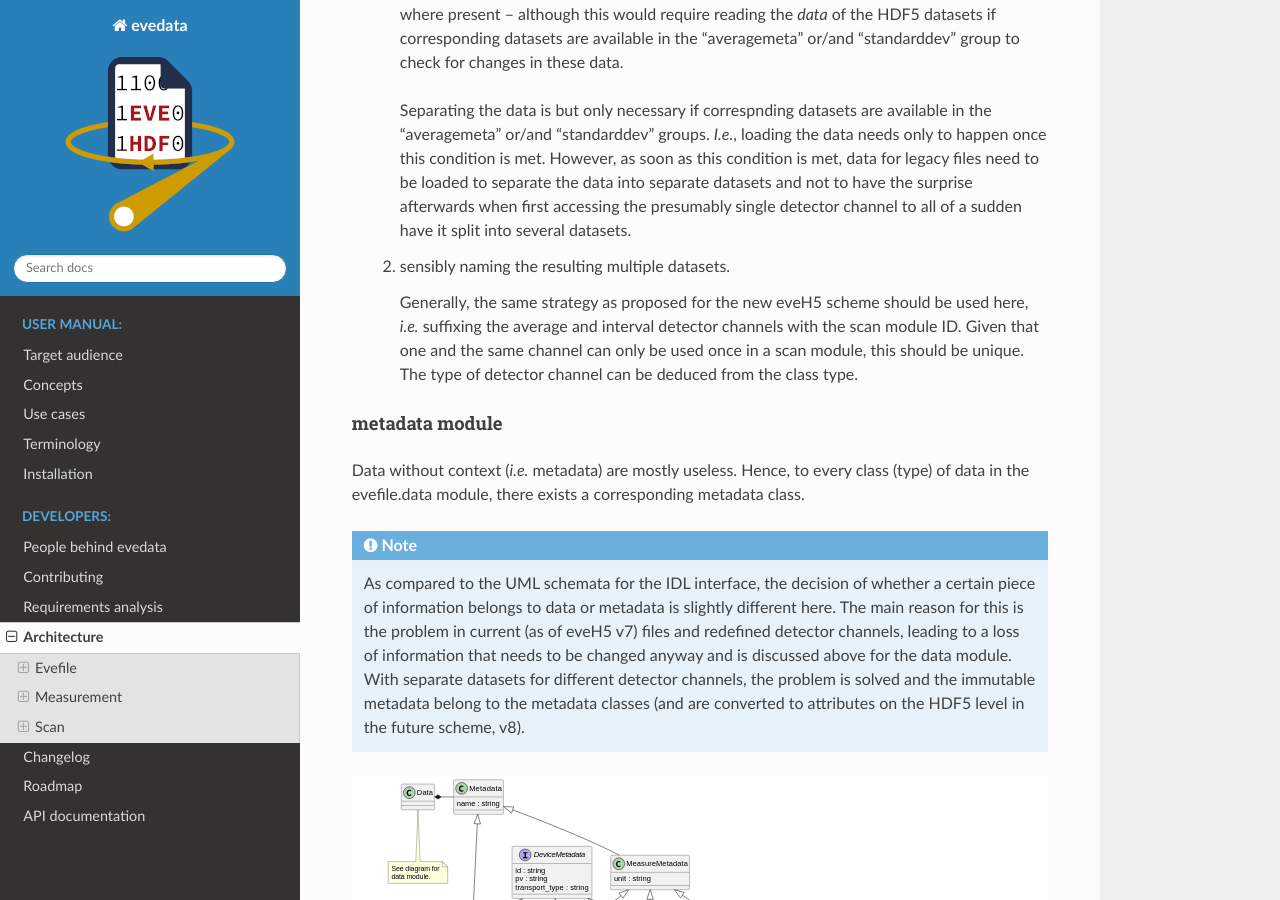
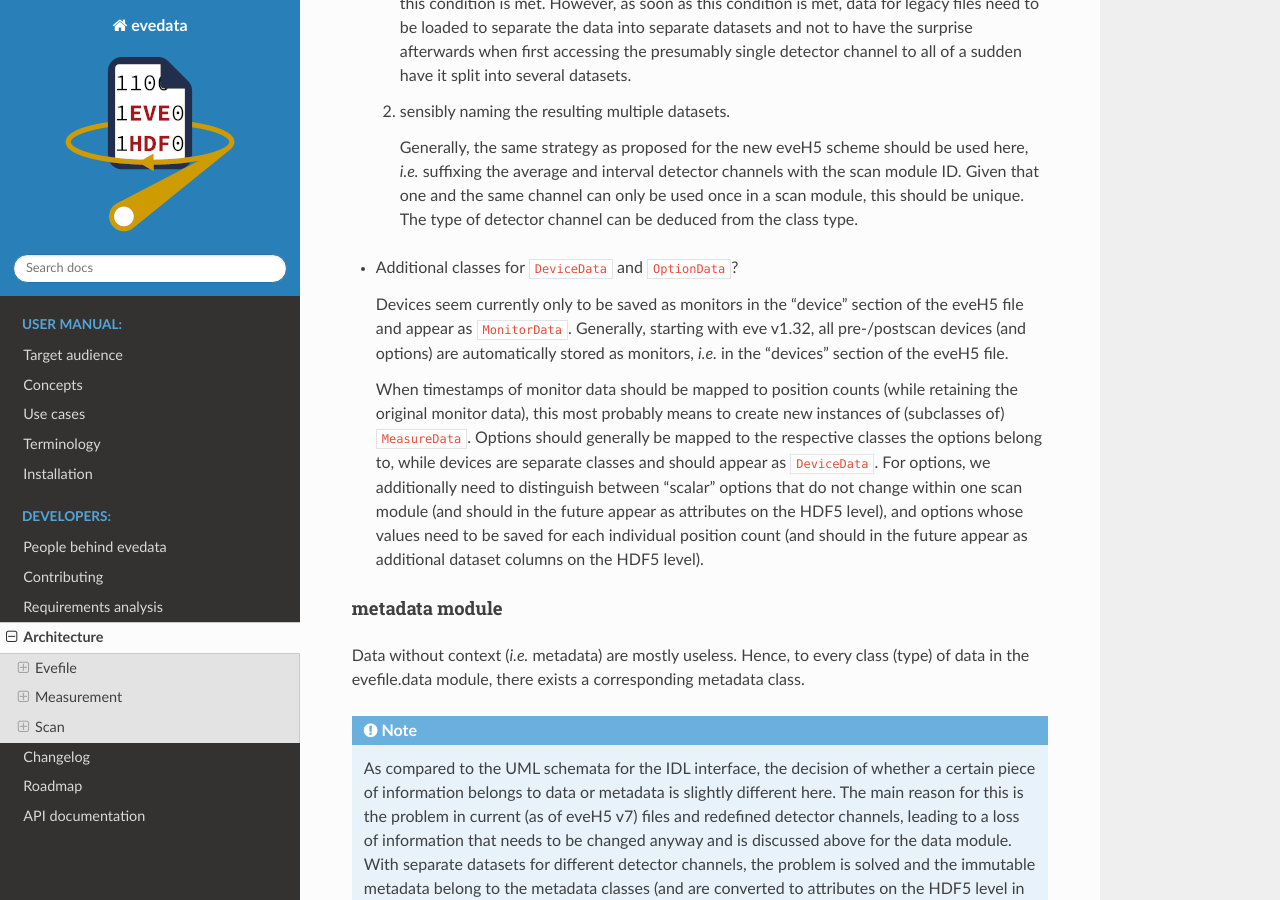
Before and after one commit to tillbiskup/evedata, a Sphinx documentation site: the page built from docs/architecture.rst, in a window 1280 px wide and 900 px high, scrolled down 8797 px. Built offline with Sphinx 7.4.7 and the Read the Docs theme 2.0.0, drawn with Linux system fonts in a browser that asks for light colours; some of the changed text lies outside the part shown.

Commit message:
Data model for area channels; add device data to data model

```diff
--- a/docs/architecture.rst
+++ b/docs/architecture.rst
@@ -192,6 +186,12 @@ Some comments (not discussions any more, though):
   2. sensibly naming the resulting multiple datasets.
 
      Generally, the same strategy as proposed for the new eveH5 scheme should be used here, *i.e.* suffixing the average and interval detector channels with the scan module ID. Given that one and the same channel can only be used once in a scan module, this should be unique. The type of detector channel can be deduced from the class type.
+
+* Additional classes for ``DeviceData`` and ``OptionData``?
+
+  Devices seem currently only to be saved as monitors in the "device" section of the eveH5 file and appear as ``MonitorData``. Generally, starting with eve v1.32, all pre-/postscan devices (and options) are automatically stored as monitors, *i.e.* in the "devices" section of the eveH5 file.
+
+  When timestamps of monitor data should be mapped to position counts (while retaining the original monitor data), this most probably means to create new instances of (subclasses of) ``MeasureData``. Options should generally be mapped to the respective classes the options belong to, while devices are separate classes and should appear as ``DeviceData``. For options, we additionally need to distinguish between "scalar" options that do not change within one scan module (and should in the future appear as attributes on the HDF5 level), and options whose values need to be saved for each individual position count (and should in the future appear as additional dataset columns on the HDF5 level).
 
 
 metadata module
```
Also changed, not shown: other parts of docs/architecture.rst (+0 -6 lines), docs/uml/areachannel.svg (added), docs/uml/evedata.evefile.data.svg, docs/uml/evedata.evefile.metadata.svg, 4 other files.
